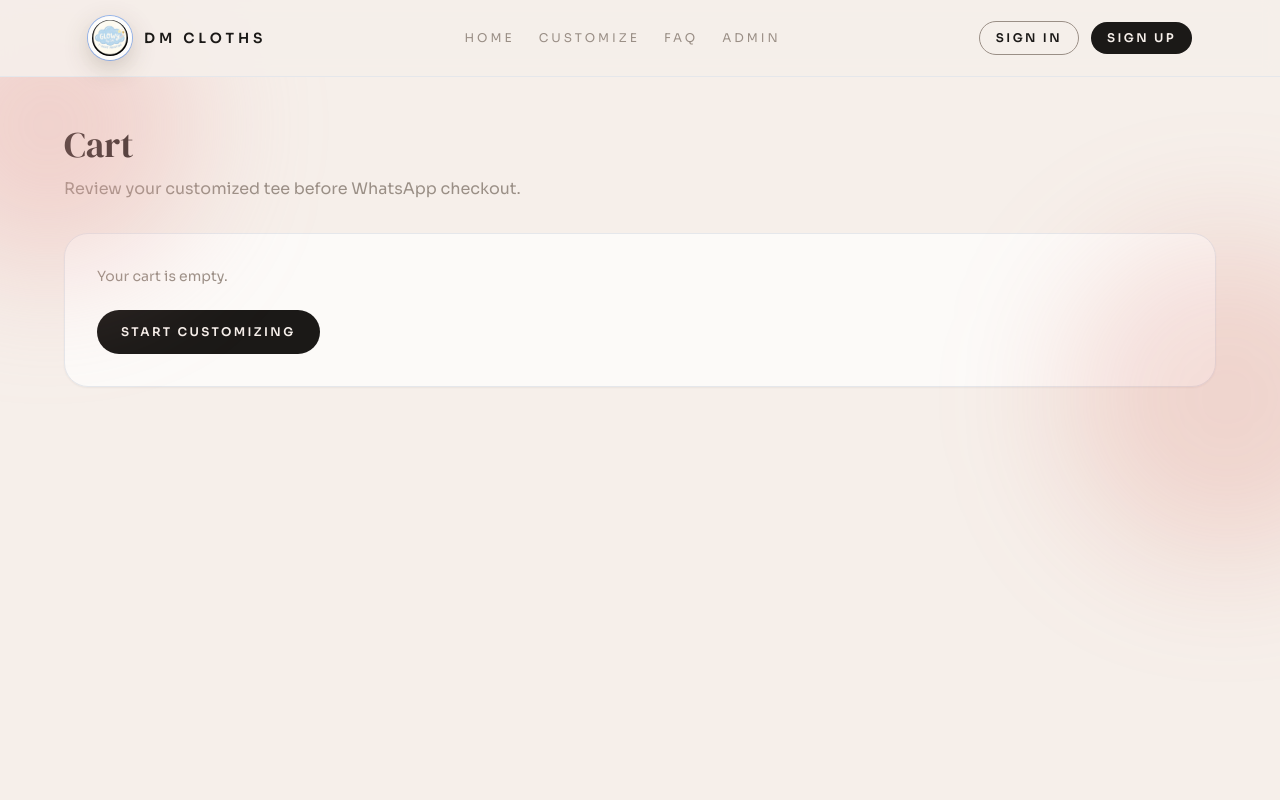
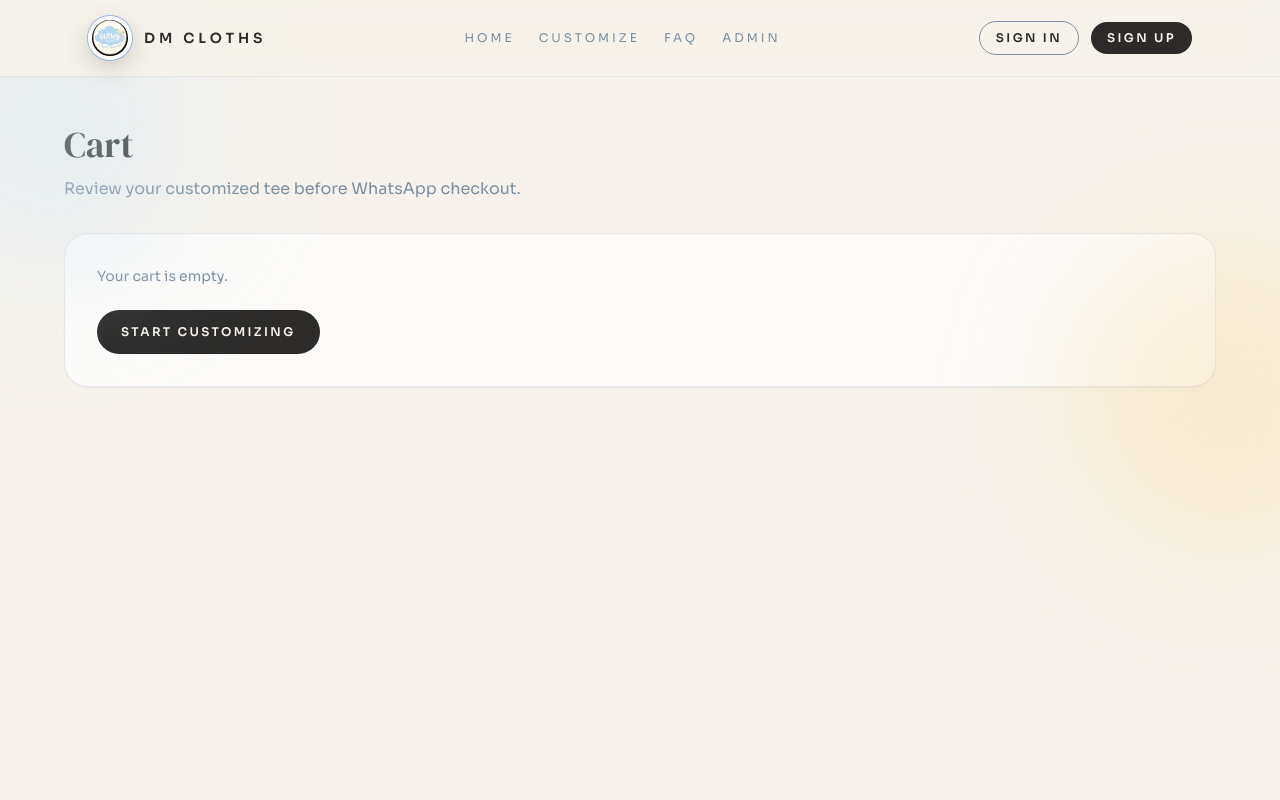
Before and after one commit to Madure608/DM-cloths, a React (Vite) app in the folder frontend/: page /cart in a window 1280 px wide. Shown: the top 800 px of the page. Built offline with nearby package versions, Linux system fonts and the light colour scheme; no server answers.

Commit message:
feat: update color scheme and background styles in CSS and Tailwind configuration

```diff
--- a/frontend/src/styles/index.css
+++ b/frontend/src/styles/index.css
@@ -10,11 +10,11 @@
 body {
   margin: 0;
   min-height: 100vh;
-  background-color: #f6efea;
-  color: #2a2622;
-  background-image: radial-gradient(circle at top left, #f4c7c3 0%, transparent 45%),
-    radial-gradient(circle at 80% 20%, #fff9f6 0%, transparent 50%),
-    linear-gradient(120deg, rgba(244, 199, 195, 0.2), rgba(246, 239, 234, 0.9));
+  background-color: #f7f3ec;
+  color: #2c2b2a;
+  background-image: radial-gradient(circle at top left, #cfe6f7 0%, transparent 45%),
+    radial-gradient(circle at 80% 20%, #ffffff 0%, transparent 50%),
+    linear-gradient(120deg, rgba(242, 200, 107, 0.18), rgba(247, 243, 236, 0.95));
   background-attachment: fixed;
 }
 
--- a/frontend/tailwind.config.js
+++ b/frontend/tailwind.config.js
@@ -4,16 +4,16 @@ export default {
   theme: {
     extend: {
       colors: {
-        charcoal: "#2a2622",
-        cream: "#f6efea",
-        blush: "#f4c7c3",
-        rose: "#e8a6a1",
-        taupe: "#9a8f86",
-        cloud: "#fff9f6",
-        ink: "#1b1917",
-        sand: "#f6efea",
-        clay: "#9a8f86",
-        ember: "#d46a5c",
+        charcoal: "#2c2b2a",
+        cream: "#f7f3ec",
+        blush: "#f1d7c8",
+        rose: "#cfe6f7",
+        taupe: "#9aa2ab",
+        cloud: "#ffffff",
+        ink: "#2c2b2a",
+        sand: "#f7f3ec",
+        clay: "#7b8fa3",
+        ember: "#f2c86b",
       },
       fontFamily: {
         display: ["DM Serif Display", "serif"],
```
